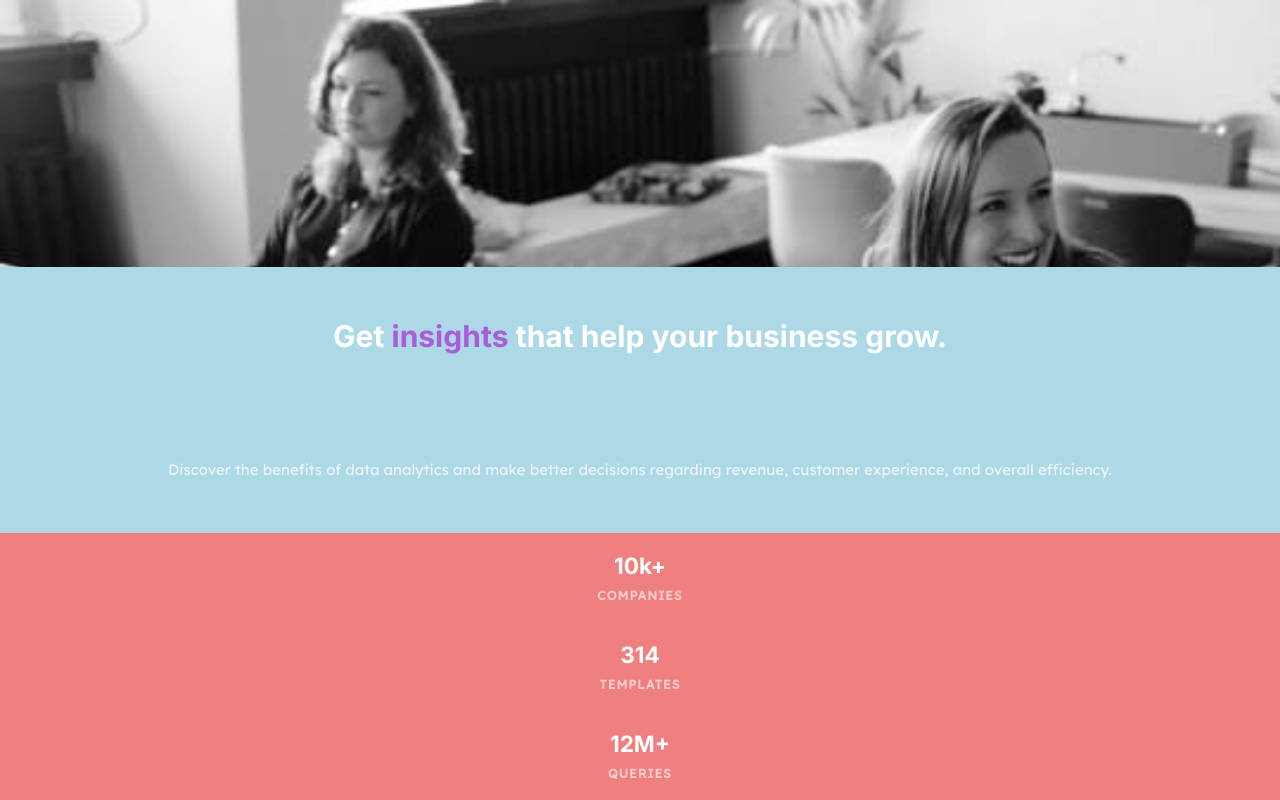
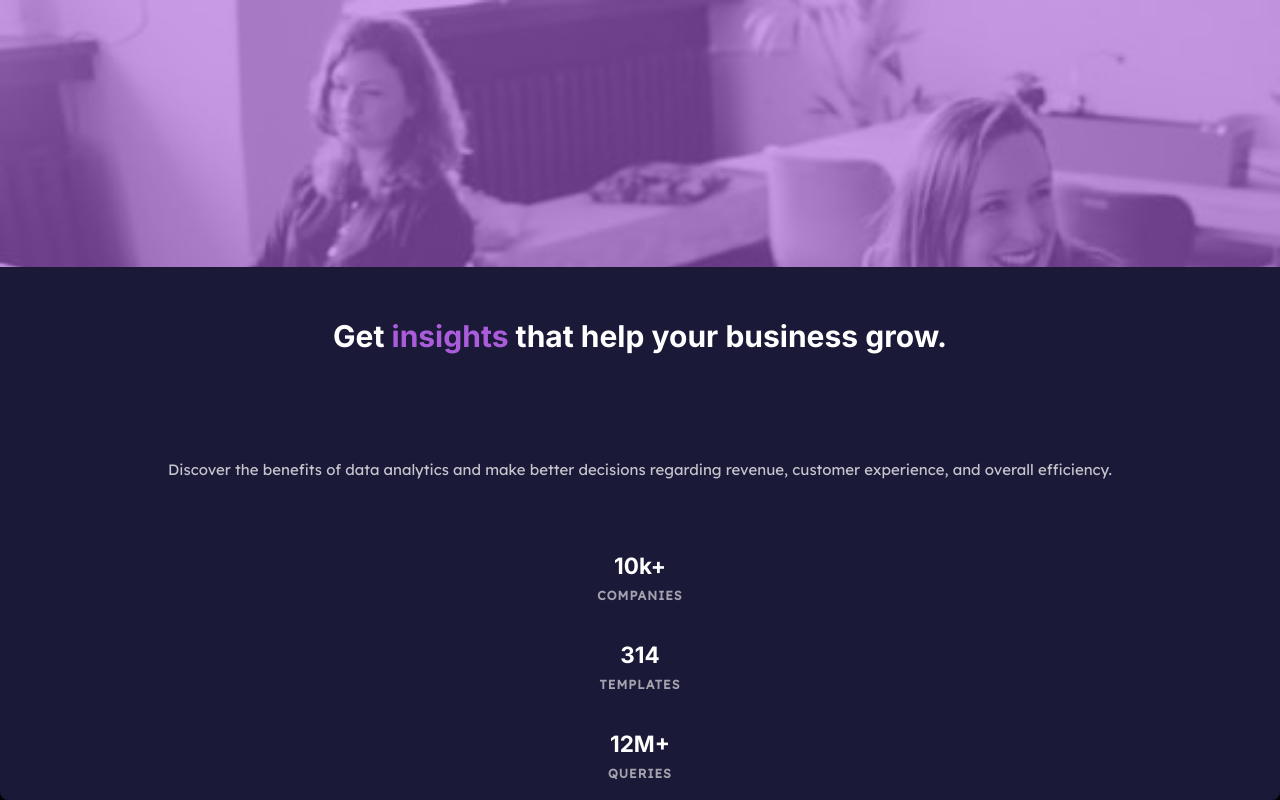
Before and after one commit to samchillcott/fem-stats-preview, a React (Create React App) app: page / in a window 1280 px wide. Built offline with nearby package versions, Linux system fonts and the light colour scheme.

Commit message:
add overlay to image

```diff
--- a/src/App.css
+++ b/src/App.css
@@ -38,9 +38,20 @@ body {
 
 .image-wrapper {
   flex: 1;
+  background-color: var(--accent);
+  position: relative;
+}
+
+.image-wrapper::before {
+  content: '';
   background-image: url(./assets/images/image-header-desktop.jpg);
   background-size: cover;
-  background-color: var(--accent);
+  position: absolute;
+  top: 0;
+  right: 0;
+  bottom: 0;
+  left: 0;
+  opacity: 0.4;
 }
 
 .text-wrapper {
@@ -58,7 +69,7 @@ body {
 .top-text {
   flex: 1;
   padding: 0 40px;
-  background-color: lightblue;
+  /* background-color: lightblue; */
   display: flex;
   flex-direction: column;
   align-items: center;
@@ -81,7 +92,7 @@ body {
 
 .bottom-text {
   flex: 1;
-  background-color:lightcoral;
+  /* background-color:lightcoral; */
   display: flex;
   flex-direction: column;
   justify-content: space-between;
```
